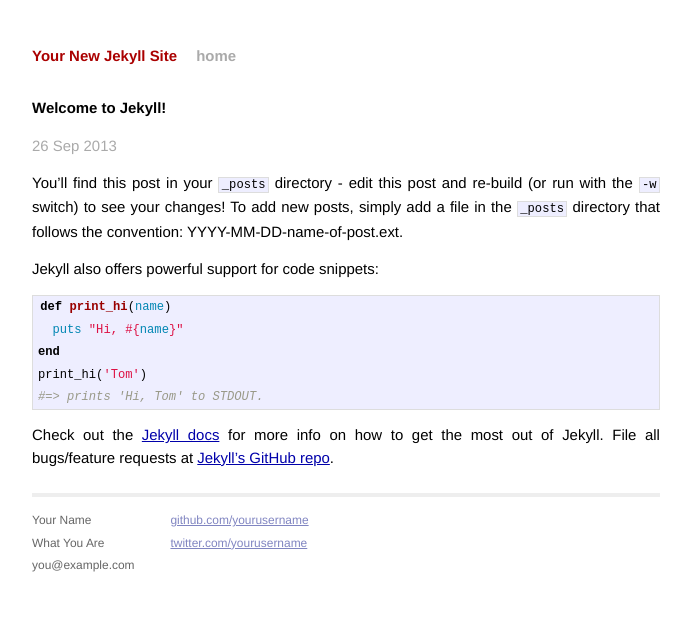
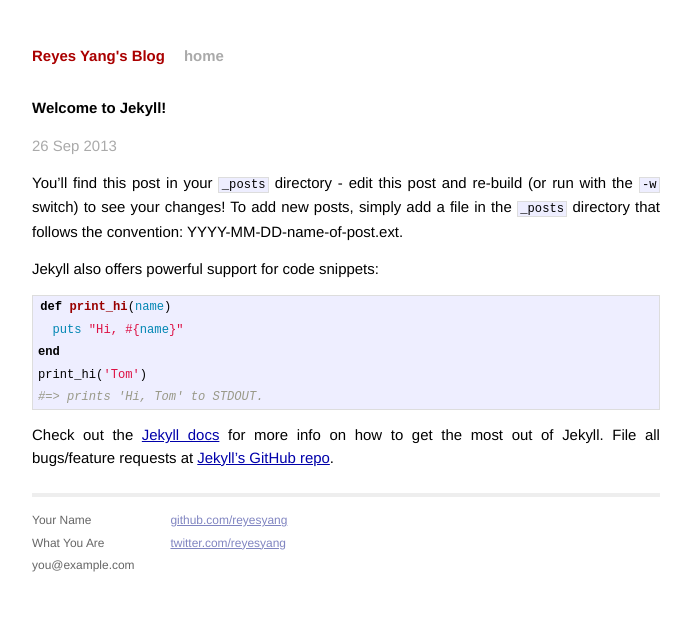
Before and after one commit to reyesyang/reyesyang.github.io-source, a Jekyll site: the page built from _posts/2013-09-26-welcome-to-jekyll.markdown, in a window 1280 px wide. Shown: the top 639 px of the page, without its empty margins (294-985 px from the left). Built offline with Jekyll 4.4.1, drawn with Linux system fonts in a browser that asks for light colours; Markdown is read by kramdown in place of the engine named in the settings.

Commit message:
Config Jekyll

```diff
--- a/_config.yml
+++ b/_config.yml
@@ -1,3 +1,3 @@
-name: Your New Jekyll Site
+name: Reyes Yang's Blog
 markdown: redcarpet
 pygments: true
--- a/_layouts/default.html
+++ b/_layouts/default.html
@@ -33,8 +33,8 @@
             </div>
             <div class="contact">
               <p>
-                <a href="https://github.com/yourusername">github.com/yourusername</a><br />
-                <a href="https://twitter.com/yourusername">twitter.com/yourusername</a><br />
+                <a href="https://github.com/reyesyang">github.com/reyesyang</a><br />
+                <a href="https://twitter.com/reyesyang">twitter.com/reyesyang</a><br />
               </p>
             </div>
           </div>
```
